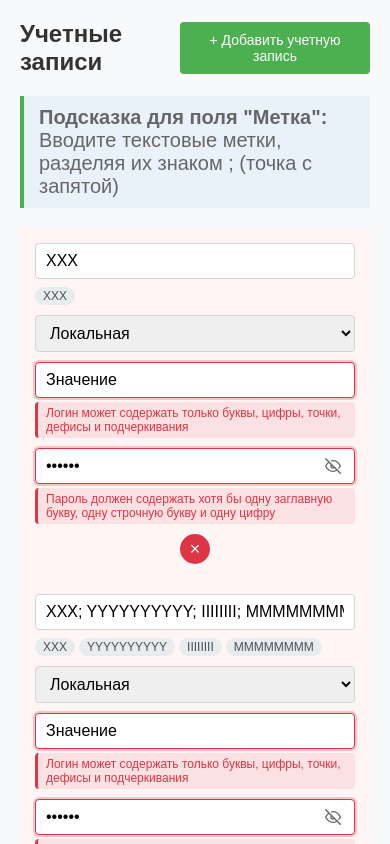
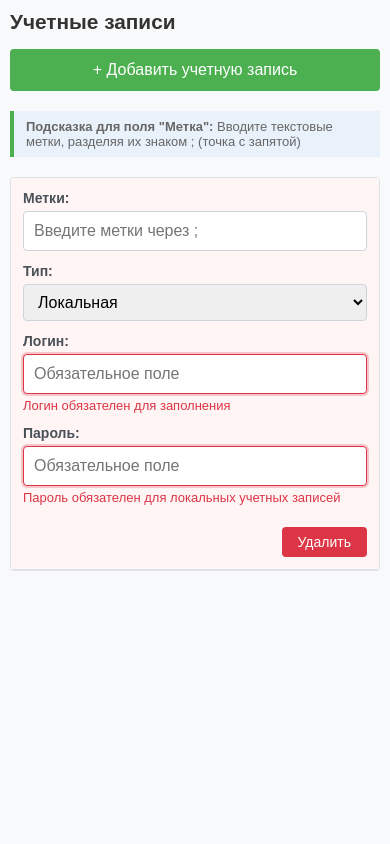
Before and after one commit to KALIZEI611/vue_account, a Vue app: page / in a window 390 px wide. Both pictures are taken after a click on the button "+ Добавить учетную запись". Shown: the top 844 px of the page. Built offline with nearby package versions, Linux system fonts and the light colour scheme; the HTML template or start-up script is replaced by a standard one.

Commit message:
добавление адаптации под планшеты и телефоны

```diff
--- a/src/components/AccountRow.vue
+++ b/src/components/AccountRow.vue
@@ -52,35 +52,6 @@ watch(
   { immediate: true },
 );
 
-watch(
-  () => props.account.type,
-  (newType, oldType) => {
-    if (newType === "Локальная" && oldType === "LDAP") {
-      const restoredPassword = props.account.cachedPassword || "";
-      emit("update:account", props.account.id, {
-        password: restoredPassword,
-        cachedPassword: null,
-      });
-    } else if (newType === "LDAP" && oldType === "Локальная") {
-      emit("update:account", props.account.id, {
-        password: null,
-        cachedPassword: props.account.password,
-      });
-    }
-  },
-);
-
-watch(
-  () => props.account.password,
-  (newPassword) => {
-    if (props.account.type === "Локальная") {
-      emit("update:account", props.account.id, {
-        cachedPassword: newPassword,
-      });
-    }
-  },
-);
-
 const handleLabelsChange = (value: string) => {
   emit("update:account", props.account.id, { labels: value });
 };
@@ -113,7 +84,7 @@ const handleRemove = () => {
 
 <template>
   <div
-    class="account-row"
+    class="account-row desktop-row"
     :class="{ 'invalid-row': Object.keys(validationMessages).length > 0 }"
   >
     <div class="cell">
@@ -178,14 +149,95 @@ const handleRemove = () => {
       </button>
     </div>
   </div>
+
+  <div
+    class="account-card mobile-card"
+    :class="{ 'invalid-row': Object.keys(validationMessages).length > 0 }"
+  >
+    <div class="card-row">
+      <div class="card-label">Метки:</div>
+      <div class="card-value">
+        <LabelsInput
+          v-model="account.labels"
+          :label-items="account.labelItems"
+          @update:model-value="handleLabelsChange"
+          @blur="handleBlur"
+          compact
+        />
+      </div>
+    </div>
+
+    <div class="card-row">
+      <div class="card-label">Тип:</div>
+      <div class="card-value">
+        <AccountTypeSelect
+          v-model="account.type"
+          @update:model-value="handleTypeChange"
+        />
+      </div>
+    </div>
+
+    <div class="card-row">
+      <div class="card-label">Логин:</div>
+      <div class="card-value">
+        <div class="input-with-validation">
+          <input
+            :value="account.login"
+            @input="handleLoginChange"
+            @blur="handleBlur"
+            type="text"
+            placeholder="Обязательное поле"
+            :class="{ error: validationMessages.login }"
+            maxlength="50"
+          />
+          <ValidationMessage
+            v-if="validationMessages.login"
+            :message="validationMessages.login"
+            type="error"
+          />
+        </div>
+      </div>
+    </div>
+
+    <div class="card-row">
+      <div class="card-label">Пароль:</div>
+      <div class="card-value">
+        <div class="input-with-validation">
+          <PasswordInput
+            :model-value="account.password"
+            :error="!!validationMessages.password"
+            :is-local-account="account.type === 'Локальная'"
+            @update:model-value="handlePasswordChange"
+            @blur="handleBlur"
+          />
+          <ValidationMessage
+            v-if="validationMessages.password"
+            :message="validationMessages.password"
+            type="error"
+          />
+        </div>
+      </div>
+    </div>
+
+    <div class="card-actions">
+      <button
+        @click="handleRemove"
+        class="delete-button"
+        title="Удалить учетную запись"
+      >
+        Удалить
+      </button>
+    </div>
+  </div>
 </template>
 
 <style scoped>
-.account-row {
+.account-row.desktop-row {
   display: grid;
   grid-template-columns: 2fr 1fr 1fr 1fr 60px;
   padding: 15px 0;
   align-items: start;
+  border-bottom: 1px solid #dee2e6;
 }
 
 .invalid-row {
@@ -241,14 +293,66 @@ input:focus {
   background-color: #c82333;
 }
 
+.account-card.mobile-card {
+  display: none;
+  padding: 15px;
+  border-bottom: 1px solid #dee2e6;
+}
+
+.account-card.mobile-card .delete-button {
+  width: auto;
+  height: auto;
+  padding: 8px 16px;
+  border-radius: 4px;
+  font-size: 14px;
+  margin-top: 10px;
+}
+
+.card-row {
+  display: flex;
+  flex-direction: column;
+  margin-bottom: 15px;
+  gap: 5px;
+}
+
+.card-label {
+  font-weight: 600;
+  color: #495057;
+  font-size: 14px;
+}
+
+.card-value {
+  width: 100%;
+}
+
+.card-actions {
+  display: flex;
+  justify-content: flex-end;
+  margin-top: 10px;
+}
+
 @media (max-width: 1024px) {
-  .account-row {
-    grid-template-columns: 1fr;
-    gap: 10px;
+  .account-row.desktop-row {
+    display: none;
   }
 
-  .input-with-validation {
-    width: 100%;
+  .account-card.mobile-card {
+    display: block;
+  }
+}
+
+@media (max-width: 480px) {
+  .account-card.mobile-card {
+    padding: 12px;
+  }
+
+  .card-row {
+    margin-bottom: 12px;
+  }
+
+  input {
+    padding: 10px;
+    font-size: 16px;
   }
 }
 </style>
--- a/src/components/AccountsPage.vue
+++ b/src/components/AccountsPage.vue
@@ -1,14 +1,26 @@
 <script setup lang="ts">
+import { useAccountsStore } from "../stores/accounts";
 import AccountsTable from "./AccountsTable.vue";
+
+const accountsStore = useAccountsStore();
+
+const handleAddAccount = () => {
+  accountsStore.addAccount();
+};
 </script>
 
 <template>
-  <div class="accounts-page">
+  <div class="account-form">
     <div class="form-header">
       <h2>Учетные записи</h2>
-      <button @click="$emit('add-account')" class="add-button">
+      <button @click="handleAddAccount" class="add-button">
         + Добавить учетную запись
       </button>
+    </div>
+
+    <div class="hint">
+      <strong>Подсказка для поля "Метка":</strong> Вводите текстовые метки,
+      разделяя их знаком ; (точка с запятой)
     </div>
 
     <AccountsTable />
@@ -16,7 +28,8 @@ import AccountsTable from "./AccountsTable.vue";
 </template>
 
 <style scoped>
-.accounts-page {
+.account-form {
+  font-family: Arial, sans-serif;
   max-width: 1400px;
   margin: 0 auto;
   padding: 20px;
@@ -48,4 +61,63 @@ import AccountsTable from "./AccountsTable.vue";
 .add-button:hover {
   background-color: #45a049;
 }
+
+.hint {
+  background-color: #e9f1fa;
+  border-left: 4px solid #4caf50;
+  padding: 10px 15px;
+  margin-bottom: 20px;
+  font-size: 20px;
+  color: #666;
+}
+
+@media (max-width: 1024px) {
+  .account-form {
+    padding: 15px;
+  }
+
+  .form-header {
+    flex-direction: column;
+    align-items: flex-start;
+    gap: 15px;
+  }
+
+  .add-button {
+    width: 100%;
+  }
+
+  .hint {
+    font-size: 16px;
+  }
+}
+
+@media (max-width: 768px) {
+  .account-form {
+    padding: 10px;
+  }
+
+  .form-header h2 {
+    font-size: 1.5rem;
+  }
+
+  .add-button {
+    padding: 12px;
+    font-size: 16px;
+  }
+
+  .hint {
+    font-size: 14px;
+    padding: 8px 12px;
+  }
+}
+
+@media (max-width: 480px) {
+  .form-header h2 {
+    font-size: 1.3rem;
+  }
+
+  .hint {
+    font-size: 13px;
+  }
+}
 </style>
--- a/src/components/AccountsTable.vue
+++ b/src/components/AccountsTable.vue
@@ -1,47 +1,40 @@
 <script setup lang="ts">
 import { computed, ref, onMounted } from "vue";
-import { useAccountsStore, type Account } from "../stores/accounts";
+import useAccountsStore from "../stores/accounts";
+import type { Account } from "../stores/accounts";
 import AccountRow from "./AccountRow.vue";
 
 const accountsStore = useAccountsStore();
 
-const accountErrors = ref<
-  Record<number, Partial<Record<keyof Account, boolean>>>
->({});
+const accountValidity = ref<Record<number, boolean>>({});
 
 const accounts = computed(() => accountsStore.accounts);
 
+const canAddAccount = computed(() => {
+  return Object.values(accountValidity.value).every((isValid) => isValid);
+});
+
 const addAccount = () => {
+  if (canAddAccount.value) {
     accountsStore.addAccount();
+  } else {
+    alert(
+      "Пожалуйста, исправьте ошибки в существующих учетных записях перед добавлением новой.",
+    );
+  }
 };
 
 const removeAccount = (id: number) => {
   accountsStore.removeAccount(id);
-  delete accountErrors.value[id];
+  delete accountValidity.value[id];
 };
 
 const handleUpdateAccount = (id: number, updatedFields: Partial<Account>) => {
   accountsStore.updateAccount(id, updatedFields);
 };
 
-const validateAccount = (account: Account) => {
-  const errors: Partial<Record<keyof Account, boolean>> = {};
-
-  if (!account.login.trim()) {
-    errors.login = true;
-  }
-
-  if (account.type === "Локальная" && !account.password) {
-    errors.password = true;
-  }
-
-  if (Object.keys(errors).length > 0) {
-    accountErrors.value[account.id] = errors;
-    return false;
-  } else {
-    delete accountErrors.value[account.id];
-    return true;
-  }
+const handleValidateAccount = (account: Account, isValid: boolean) => {
+  accountValidity.value[account.id] = isValid;
 };
 
 onMounted(() => {
@@ -50,12 +43,6 @@ onMounted(() => {
 </script>
 
 <template>
-  <div class="accounts-table">
-    <div class="hint">
-      <strong>Подсказка для поля "Метка":</strong> Вводите текстовые метки,
-      разделяя их знаком ; (точка с запятой)
-    </div>
-
   <div class="accounts-list">
     <div class="table-header">
       <div class="header-cell">Метки</div>
@@ -69,29 +56,19 @@ onMounted(() => {
       v-for="account in accounts"
       :key="account.id"
       :account="account"
-        :errors="accountErrors[account.id]"
       @update:account="handleUpdateAccount"
       @remove="removeAccount"
-        @validate="validateAccount"
+      @validate="handleValidateAccount"
     />
+
+    <div v-if="accounts.length === 0" class="no-accounts">
+      Нет учетных записей. Нажмите "Добавить учетную запись", чтобы создать
+      первую.
     </div>
   </div>
 </template>
 
 <style scoped>
-.accounts-table {
-  font-family: Arial, sans-serif;
-}
-
-.hint {
-  background-color: #e9f1fa;
-  border-left: 4px solid #4caf50;
-  padding: 10px 15px;
-  margin-bottom: 20px;
-  font-size: 20px;
-  color: #666;
-}
-
 .accounts-list {
   border-radius: 4px;
   overflow: hidden;
@@ -114,9 +91,39 @@ onMounted(() => {
   text-align: center;
 }
 
+.no-accounts {
+  padding: 30px;
+  text-align: center;
+  color: #6c757d;
+  font-style: italic;
+  background-color: #f8f9fa;
+  border: 1px dashed #dee2e6;
+  margin-top: 10px;
+  border-radius: 4px;
+}
+
 @media (max-width: 1024px) {
+  .accounts-list {
+    border: 1px solid #dee2e6;
+    border-radius: 4px;
+  }
+
   .table-header {
     display: none;
   }
+
+  .no-accounts {
+    margin: 0;
+    border: none;
+    border-top: 1px solid #dee2e6;
+    padding: 20px;
+  }
+}
+
+@media (max-width: 480px) {
+  .no-accounts {
+    padding: 15px;
+    font-size: 14px;
+  }
 }
 </style>
--- a/src/components/LabelsInput.vue
+++ b/src/components/LabelsInput.vue
@@ -10,6 +10,7 @@ interface Props {
   labelItems: LabelItem[];
   placeholder?: string;
   error?: boolean;
+  compact?: boolean;
 }
 
 interface Emits {
@@ -19,6 +20,7 @@ interface Emits {
 const props = withDefaults(defineProps<Props>(), {
   placeholder: "Введите метки через ;",
   error: false,
+  compact: false,
 });
 
 const emit = defineEmits<Emits>();
@@ -39,15 +41,22 @@ const handleInput = (event: Event) => {
       :class="{ error }"
       maxlength="50"
     />
-    <div v-if="labelItems.length > 0" class="label-items">
+    <div v-if="labelItems.length > 0 && !compact" class="label-items">
       <span v-for="(item, idx) in labelItems" :key="idx" class="label-tag">
         {{ item.text }}
       </span>
+    </div>
+    <div v-else-if="labelItems.length > 0 && compact" class="compact-tags">
+      <span class="tag-count">{{ labelItems.length }} меток</span>
     </div>
   </div>
 </template>
 
 <style scoped>
+.labels-input {
+  width: 100%;
+}
+
 .labels-input input {
   width: 100%;
   padding: 8px 10px;
@@ -82,4 +91,26 @@ const handleInput = (event: Event) => {
   font-size: 12px;
   color: #495057;
 }
+
+.compact-tags {
+  margin-top: 6px;
+}
+
+.tag-count {
+  font-size: 12px;
+  color: #6c757d;
+  font-style: italic;
+}
+
+@media (max-width: 768px) {
+  .labels-input input {
+    padding: 10px;
+    font-size: 16px;
+  }
+
+  .label-tag {
+    font-size: 11px;
+    padding: 3px 10px;
+  }
+}
 </style>
--- a/src/components/PasswordInput.vue
+++ b/src/components/PasswordInput.vue
@@ -1,5 +1,5 @@
 <script setup lang="ts">
-import { ref, computed } from "vue";
+import { ref } from "vue";
 
 interface Props {
   modelValue: string | null;
@@ -149,4 +149,22 @@ const handleInput = (event: Event) => {
   display: block;
   padding: 9px 0;
 }
+
+@media (max-width: 768px) {
+  .password-input-wrapper input {
+    padding: 10px;
+    padding-right: 45px;
+    font-size: 16px;
+  }
+
+  .toggle-password {
+    right: 12px;
+    padding: 6px;
+  }
+
+  .password-hidden {
+    padding: 11px 0;
+    font-size: 18px;
+  }
+}
 </style>
--- a/src/components/ValidationMessage.vue
+++ b/src/components/ValidationMessage.vue
@@ -7,16 +7,10 @@ interface Props {
 withDefaults(defineProps<Props>(), {
   type: "error",
 });
-
-const typeClasses = {
-  error: "validation-error",
-  warning: "validation-warning",
-  info: "validation-info",
-};
 </script>
 
 <template>
-  <div :class="['validation-message', typeClasses[type]]">
+  <div class="validation-message">
     {{ message }}
   </div>
 </template>
@@ -25,25 +19,12 @@ const typeClasses = {
 .validation-message {
   margin-top: 4px;
   font-size: 12px;
-  padding: 4px 8px;
-  border-radius: 4px;
+  color: #dc3545;
 }
 
-.validation-error {
-  color: #dc3545;
-  background-color: rgba(220, 53, 69, 0.1);
-  border-left: 3px solid #dc3545;
-}
-
-.validation-warning {
-  color: #ffc107;
-  background-color: rgba(255, 193, 7, 0.1);
-  border-left: 3px solid #ffc107;
-}
-
-.validation-info {
-  color: #17a2b8;
-  background-color: rgba(23, 162, 184, 0.1);
-  border-left: 3px solid #17a2b8;
+@media (max-width: 768px) {
+  .validation-message {
+    font-size: 13px;
+  }
 }
 </style>
--- a/src/stores/accounts.ts
+++ b/src/stores/accounts.ts
@@ -69,53 +69,7 @@ export const validatePassword = (
 };
 
 export const useAccountsStore = defineStore("accounts", () => {
-  const accounts = ref<Account[]>([
-    {
-      id: 1,
-      labels: "XXX",
-      labelItems: [{ text: "XXX" }],
-      type: "Локальная",
-      login: "Значение",
-      password: "●●●●●●",
-    },
-    {
-      id: 2,
-      labels: "XXX; YYYYYYYYYY; IIIIIIII; MMMMMMMM",
-      labelItems: [
-        { text: "XXX" },
-        { text: "YYYYYYYYYY" },
-        { text: "IIIIIIII" },
-        { text: "MMMMMMMM" },
-      ],
-      type: "Локальная",
-      login: "Значение",
-      password: "●●●●●●",
-    },
-    {
-      id: 3,
-      labels: "XXX",
-      labelItems: [{ text: "XXX" }],
-      type: "Локальная",
-      login: "Значение",
-      password: "●●●●●●",
-    },
-    {
-      id: 4,
-      labels: "Значение",
-      labelItems: [{ text: "Значение" }],
-      type: "LDAP",
-      login: "Значение",
-      password: null,
-    },
-    {
-      id: 5,
-      labels: "Значение",
-      labelItems: [{ text: "Значение" }],
-      type: "LDAP",
-      login: "Значение",
-      password: null,
-    },
-  ]);
+  const accounts = ref<Account[]>([]);
 
   const accountsCount = computed(() => accounts.value.length);
 
```
Lines whose indentation alone changed are shown as unchanged.
